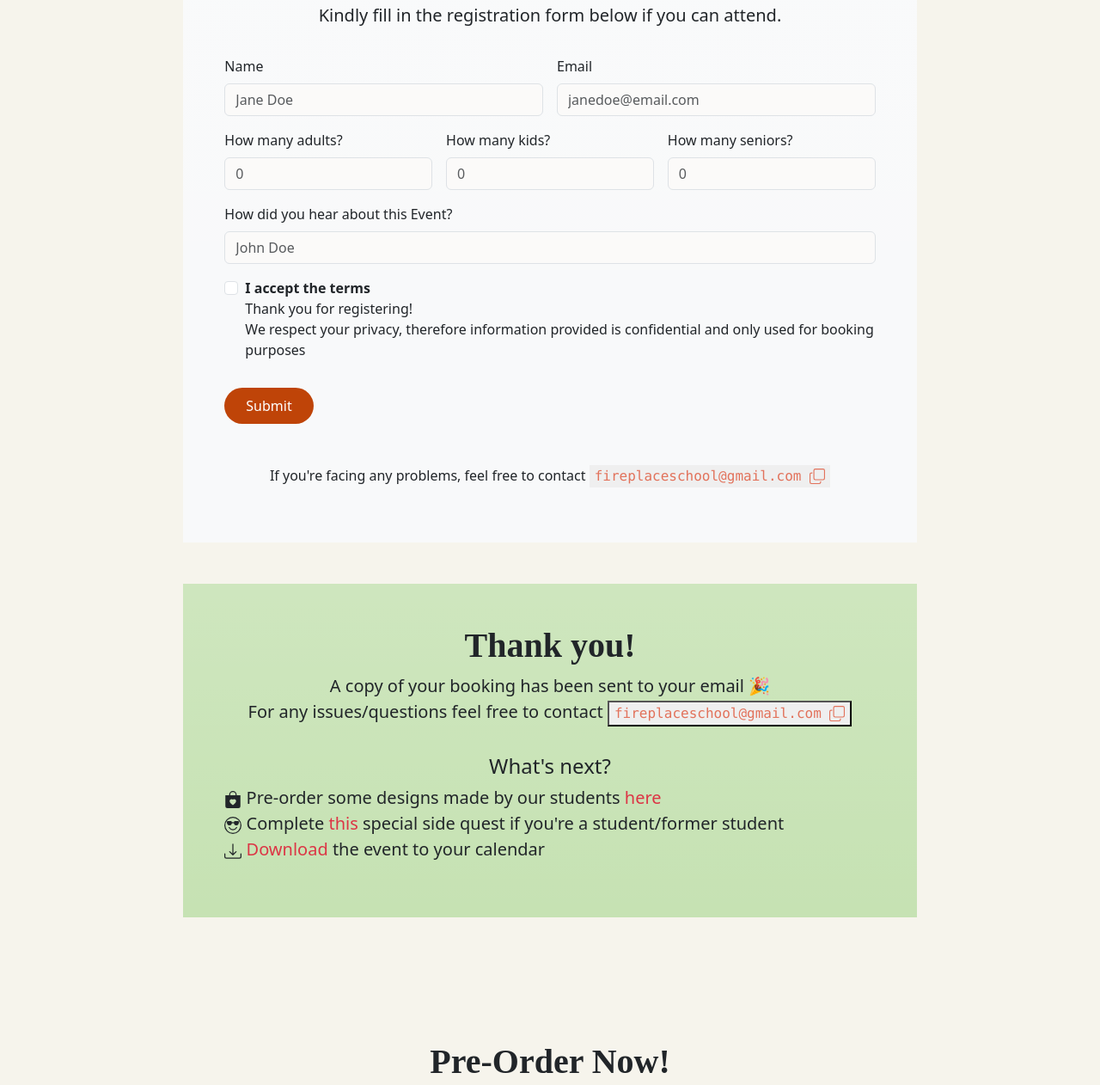
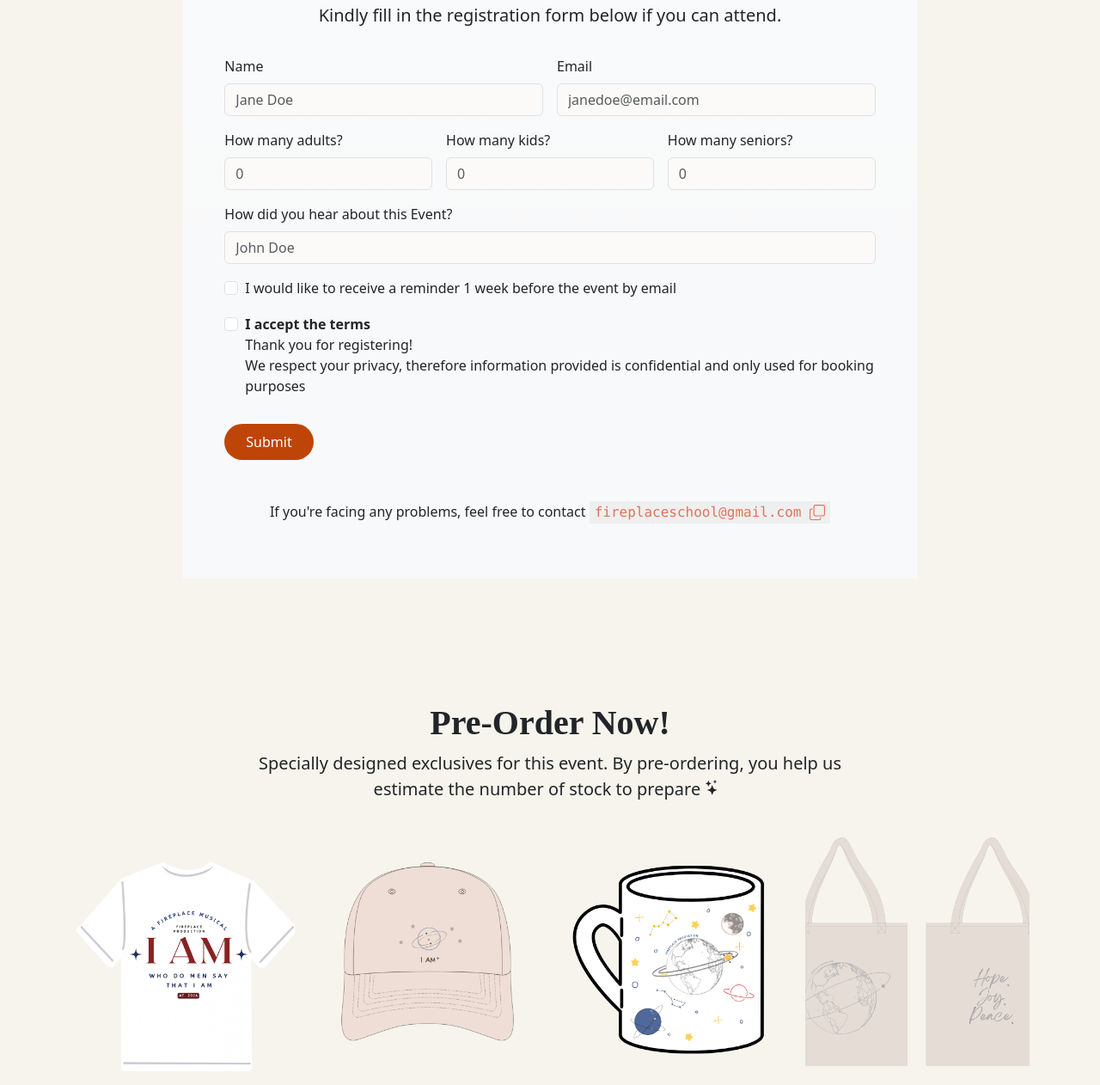
Before and after one commit to harunow-fireplace/harunow-fireplace.github.io, a plain HTML site: page event/index.html in a window 1280 px wide. Shown: the part 1237-2499 px from the top of the page at 86% size. Drawn offline with nearby package versions, Linux system fonts and the light colour scheme.

Commit message:
add reminder checkbox

```diff
--- a/event/index.html
+++ b/event/index.html
@@ -232,6 +232,14 @@
                 </div>
                 <div class="col-12">
                     <div class="form-check">
+                        <input class="form-check-input" type="checkbox" id="reminderCheck">
+                        <label class="form-check-label" for="reminderCheck">
+                            I would like to receive a reminder 1 week before the event by email
+                        </label>
+                    </div>
+                </div>
+                <div class="col-12">
+                    <div class="form-check">
                         <input class="form-check-input" type="checkbox" id="acceptCheck" required>
                         <label class="form-check-label fw-bold" for="acceptCheck">
                             I accept the terms
@@ -263,7 +271,7 @@
                 </div>
             </div>
         </div>
-        <div id="thankyou" class="container green bg-gradient p-5 mt-5 col-lg-8">
+        <div id="thankyou" class="container green bg-gradient p-5 mt-5 col-lg-8" style="display: none;">
             <h1 class="display-6 fw-bold heading-font">Thank you!</h1>
             <p class="lead mx-auto pb-3">
                 A copy of your booking has been sent to your email 🎉 <br>
--- a/js/event.js
+++ b/js/event.js
@@ -130,7 +130,6 @@ function handleRSVP(event) {
     //var username = $('#usernameInputSignin').val();
     //var password = $('#passwordInputSignin').val();
     // Clear previous validation and error messages
-
     // Check validity of the form
     if (this.checkValidity() === false) {
         event.preventDefault();
@@ -160,7 +159,8 @@ function handleRSVP(event) {
                 adults: $('#inputAdults').val(),
                 kids: $('#inputKids').val(),
                 seniors: $('#inputSeniors').val(),
-                referal: $('#referalInput').val()
+                referal: $('#referalInput').val(),
+                reminderCheck: $('#reminderCheck').is(':checked')
             }),
             contentType: 'application/json',
             success: function (response) {
```
